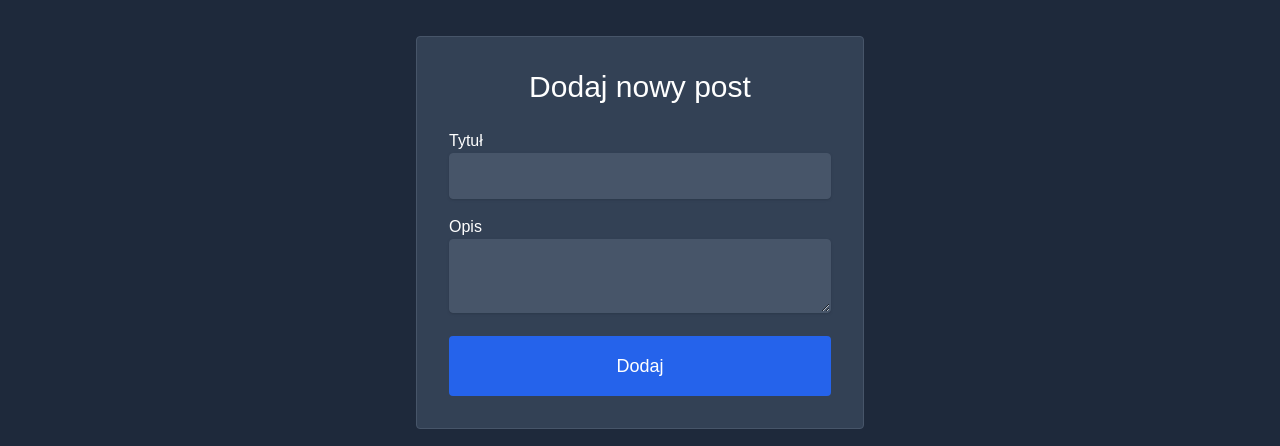
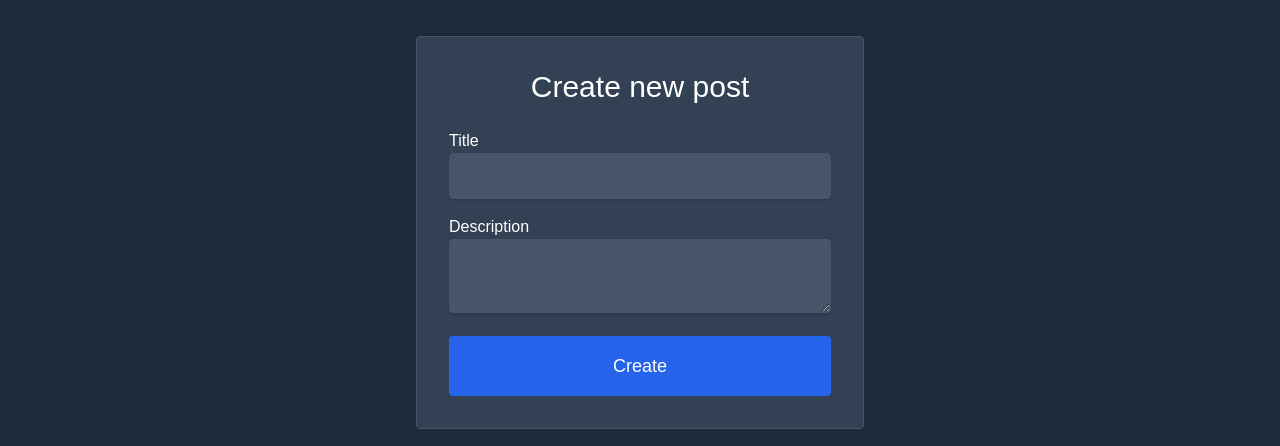
Before and after one commit to Andrz3jj/front-end-hackathon, a React (Vite) app in the folder landing-page/: page /Forum/CreatePost in a window 1280 px wide. Shown: the part 248-694 px from the top of the page. Built offline with nearby package versions, Linux system fonts and the light colour scheme.

Commit message:
Translated CreatePost.tsx

```diff
--- a/landing-page/src/components/CreatePost.tsx
+++ b/landing-page/src/components/CreatePost.tsx
@@ -6,14 +6,14 @@ const CreatePost = () => {
       <div className="bg-slate-800 text-white min-h-screen flex items-center justify-center">
         <div className="container mx-auto p-4 pt-6 md:p-6 lg:p-12">
           <div className="bg-slate-700 border border-slate-600 rounded p-8 text-center w-full max-w-md mx-auto">
-            <span className="text-3xl">Dodaj nowy post</span><br/><br/>
-            <span className="block text-left">Tytuł</span>
+            <span className="text-3xl">Create new post</span><br/><br/>
+            <span className="block text-left">Title</span>
             <form>
                 <input type="text"
                 className="bg-slate-600 text-lg p-2 rounded shadow border border-slate-600 w-full focus:outline-none focus:shadow-lg transition"/>
-                <span className="block text-left mt-4">Opis</span>
+                <span className="block text-left mt-4">Description</span>
                 <textarea className="bg-slate-600 text-lg p-2 rounded shadow border border-slate-600 w-full focus:outline-none focus:shadow-lg transition"></textarea>
-                <input type="submit" value="Dodaj" className="mt-4 text-lg bg-blue-600 rounded p-4 w-full hover:bg-blue-700 transition focus:bg-blue-800"/>
+                <input type="submit" value="Create" className="mt-4 text-lg bg-blue-600 rounded p-4 w-full hover:bg-blue-700 transition focus:bg-blue-800"/>
             </form>
           </div>
         </div>
```
